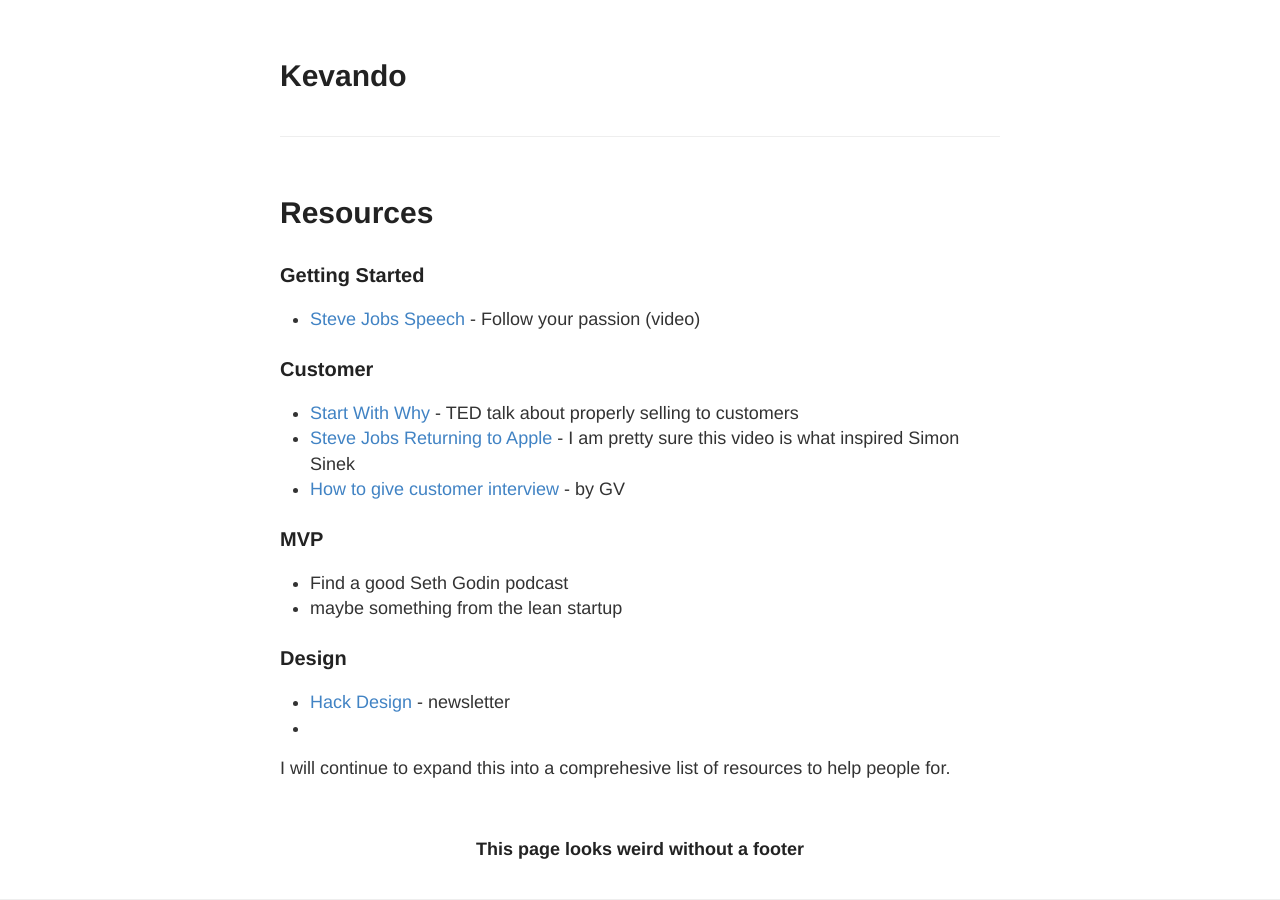
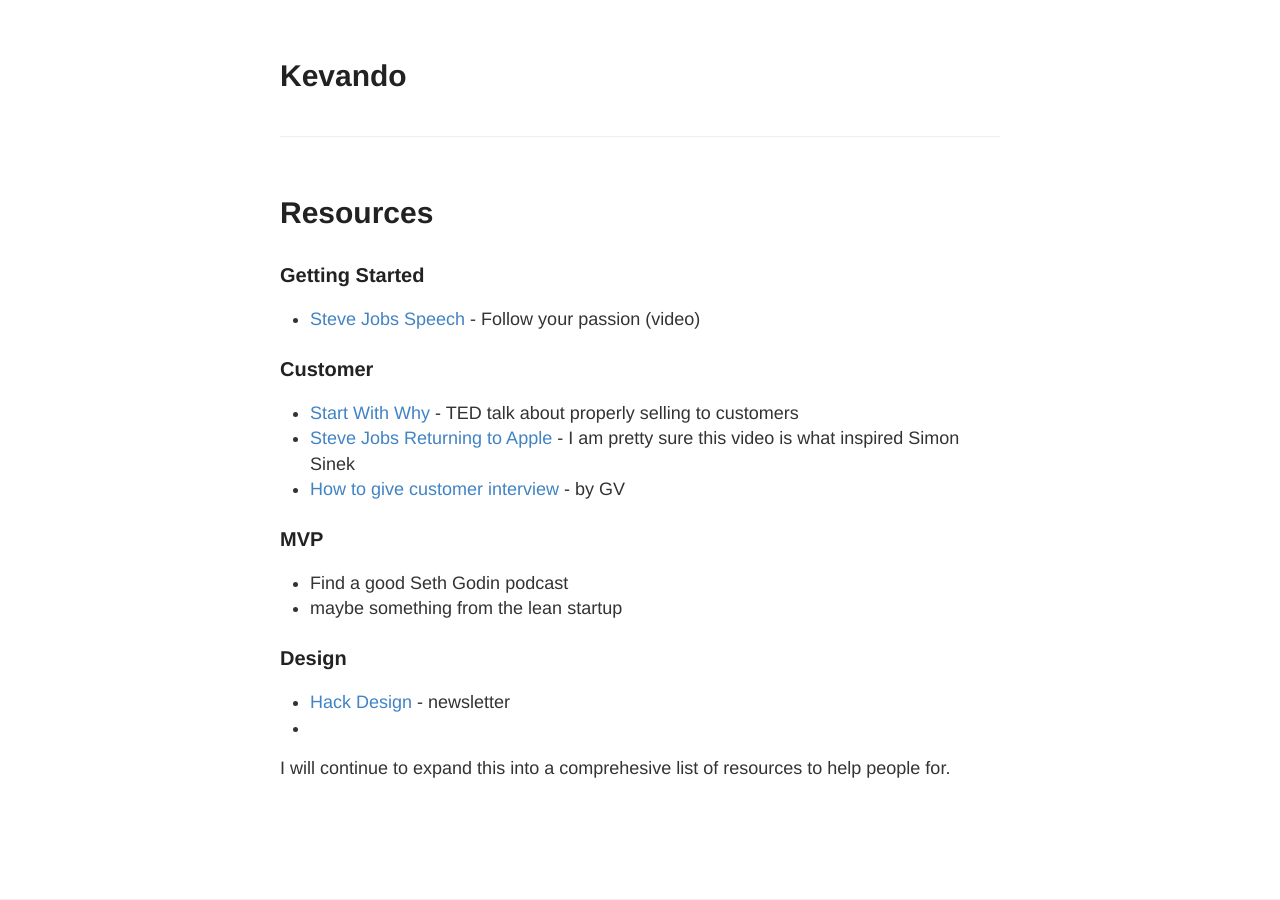
Before and after one commit to kevando/kevando.github.io, a Jekyll site: the page built from index.md, in a window 1280 px wide. Built offline with Jekyll 4.4.1, drawn with Linux system fonts in a browser that asks for light colours; Markdown is read by kramdown in place of the engine named in the settings.

Commit message:
footer text

```diff
--- a/_layouts/default.html
+++ b/_layouts/default.html
@@ -29,7 +29,7 @@
     </div>
 
     <footer class="masthead clearfix">
-      <h5>This page looks weird without a footer</h5>
+      <h5>&nbsp;</h5>
     </footer>
 
     {% include analytics.html %}
```
